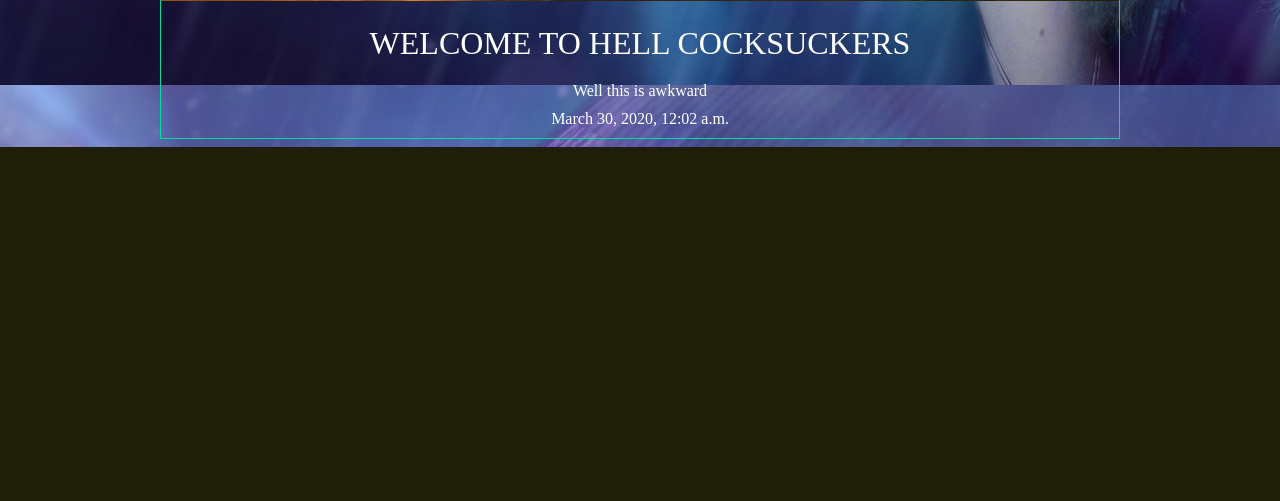
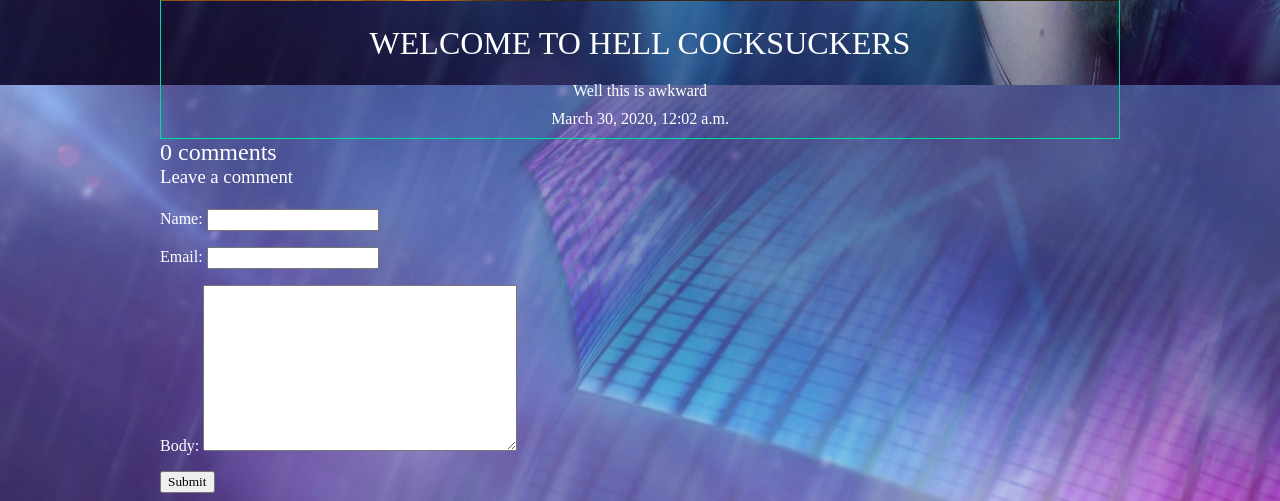
Before and after one commit to comanchechao/web-test, a Django app: a page that uses articles/templates/articles/article_detail.html in a window 1280 px wide. Shown: the part 995-1496 px from the top of the page. Before the commit the page ends 1142 px from the top, so only its background shows below. Run offline with Django 3.2, Linux system fonts and the light colour scheme; data comes from the database, SQL or seed files in the repository; both versions use the stored data as it was after the commit; data that the repository does not hold is empty.

Commit message:
Created comment section
you can see the comment section down below when clicked on an article

```diff
--- a/articles/forms.py
+++ b/articles/forms.py
@@ -1,7 +1,13 @@
 from django import forms
 from . import models
+from .models import Comment
 
 class CreateArticle(forms.ModelForm):
     class Meta:
         model = models.Article
         fields = ['title', 'body', 'slug', 'thumb']
+
+class CommentForm(forms.ModelForm):
+    class Meta:
+        model = Comment
+        fields = ('name', 'email', 'body')
--- a/articles/models.py
+++ b/articles/models.py
@@ -15,3 +15,17 @@ class Article(models.Model):
 
     def snippet(self):
         return self.body[:50] + '...'
+
+class Comment(models.Model):
+    post = models.ForeignKey(Article,on_delete=models.CASCADE,related_name='comments')
+    name = models.CharField(max_length=80)
+    email = models.EmailField()
+    body = models.TextField()
+    created_on = models.DateTimeField(auto_now_add=True)
+    active = models.BooleanField(default=False)
+
+    class Meta:
+        ordering = ['created_on']
+
+    def __str__(self):
+        return 'Comment {} by {}'.format(self.body, self.name)
--- a/articles/templates/articles/article_detail.html
+++ b/articles/templates/articles/article_detail.html
@@ -9,4 +9,41 @@
         <p>{{ article.date }}</p>
     </div>
 </div>
+
+
+
+<div class="col-md-8 card mb-4  mt-3 ">
+      <div class="card-body">
+        <!-- comments -->
+        <h2>{{ comments.count }} comments</h2>
+
+        {% for comment in comments %}
+        <div class="comments" style="padding: 10px;">
+          <p class="font-weight-bold">
+            {{ comment.name }}
+            <span class=" text-muted font-weight-normal">
+              {{ comment.created_on }}
+            </span>
+          </p>
+          {{ comment.body | linebreaks }}
+        </div>
+        {% endfor %}
+      </div>
+    </div>
+    <div class="col-md-8 card mb-4  mt-3 ">
+      <div class="card-body">
+        {% if new_comment %}
+        <div class="alert alert-success" role="alert">
+          Your comment is awaiting moderation
+        </div>
+        {% else %}
+        <h3>Leave a comment</h3>
+        <form method="post" style="margin-top: 1.3em;">
+          {{ comment_form.as_p }}
+          {% csrf_token %}
+          <button type="submit" class="btn btn-primary  btn-lg">Submit</button>
+        </form>
+        {% endif %}
+      </div>
+    </div>
 {% endblock %}
--- a/articles/views.py
+++ b/articles/views.py
@@ -1,8 +1,9 @@
 from django.http import HttpResponse
-from django.shortcuts import render, redirect
+from django.shortcuts import render, redirect, get_object_or_404
 from .models import Article
 from django.contrib.auth.decorators import login_required
 from . import forms
+from .forms import CommentForm
 
 def article_list(request):
     articles = Article.objects.all().order_by('date');
@@ -10,8 +11,24 @@ def article_list(request):
 
 def article_detail(request, slug):
     # return HttpResponse(slug)
+    template_name = 'articles/article_detail.html'
     article = Article.objects.get(slug=slug)
-    return render(request, 'articles/article_detail.html', { 'article': article })
+    comments = article.comments.filter(active=True)
+    new_comment = None
+    if request.method == 'POST':
+        comment_form = CommentForm(data=request.POST)
+        if comment_form.is_valid():
+            new_comment = comment_form.save(commit=False)
+            new_comment.article = article
+            new_comment.save()
+    else:
+        comment_form = CommentForm()
+
+    return render(request, template_name, { 'article': article,
+                                            'comments': comments,
+                                            'new_comment': new_comment,
+                                            'comment_form':comment_form})
+
 
 @login_required(login_url = "accounts/login")
 def article_create(request):
```
Also changed, not shown: articles/admin.py (+11 -1 lines), articles/migrations/0005_comment.py (added), db.sqlite3.
